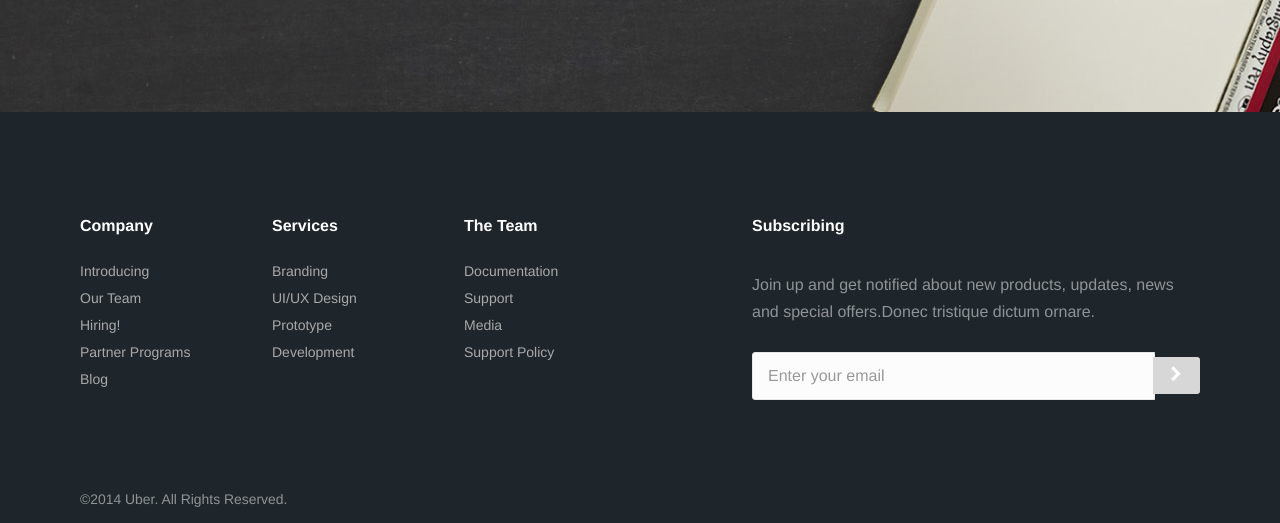
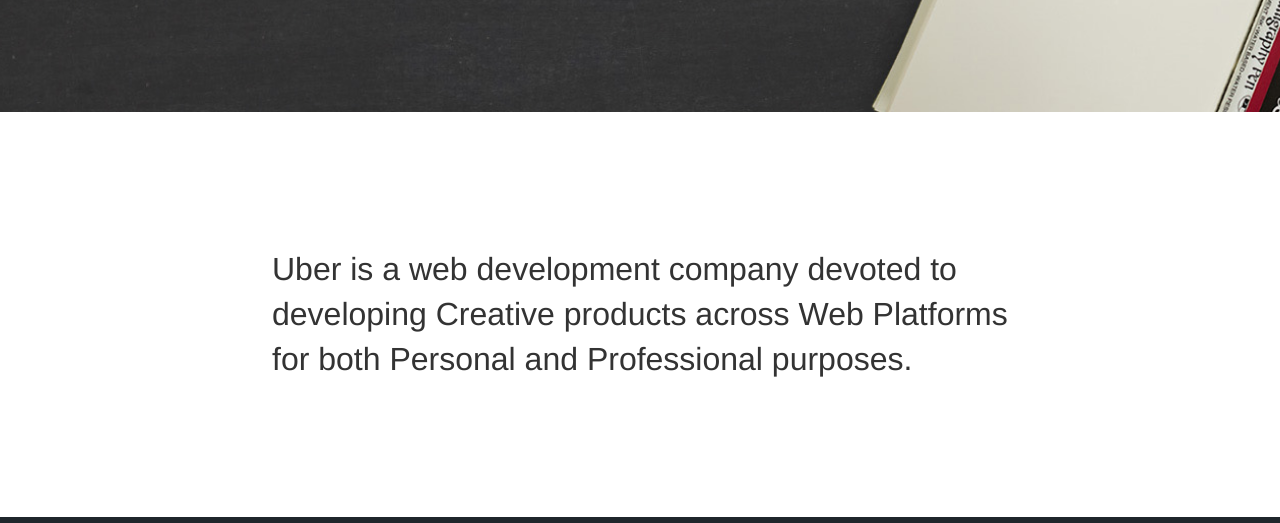
Before and after one commit to uber-generator/1c7d077c9461e48eb38ae7c15adce9a8, a plain HTML site: page index.html in a window 1280 px wide. Shown: the part 850-1373 px from the top of the page. Drawn offline with Linux system fonts and the light colour scheme.

Commit message:
Update Page

```diff
--- a/index.html
+++ b/index.html
@@ -86,6 +86,16 @@
 			</div>
 		</div>
 	</div>
+</section><section id="section-95a08f" class="ja-block section">
+	<div class="container">
+		<div class="section-content">
+			<div class="row">
+				<div class="col-md-8 col-md-offset-2">
+					<div class="lead margin-bottom-xs-0"><div >Uber is a web development company devoted to developing Creative products across Web Platforms for both Personal and Professional purposes.</div></div>
+				</div>
+			</div>
+		</div>
+	</div>
 </section><footer class="ja-block site-footer footer-1 bg-inverse">
   <div class="container">
     <div class="footer-content row">
```
Also changed, not shown: data.json (+1 -1 lines).
